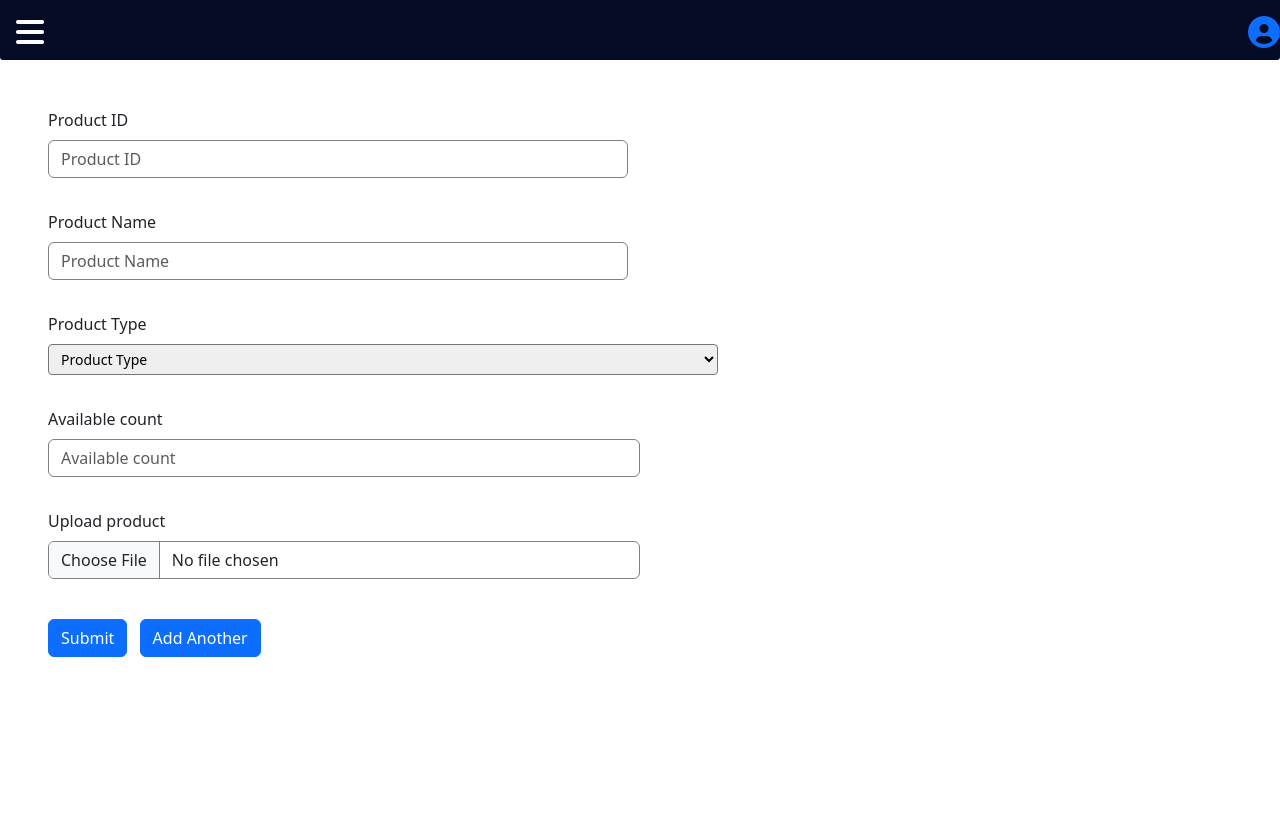
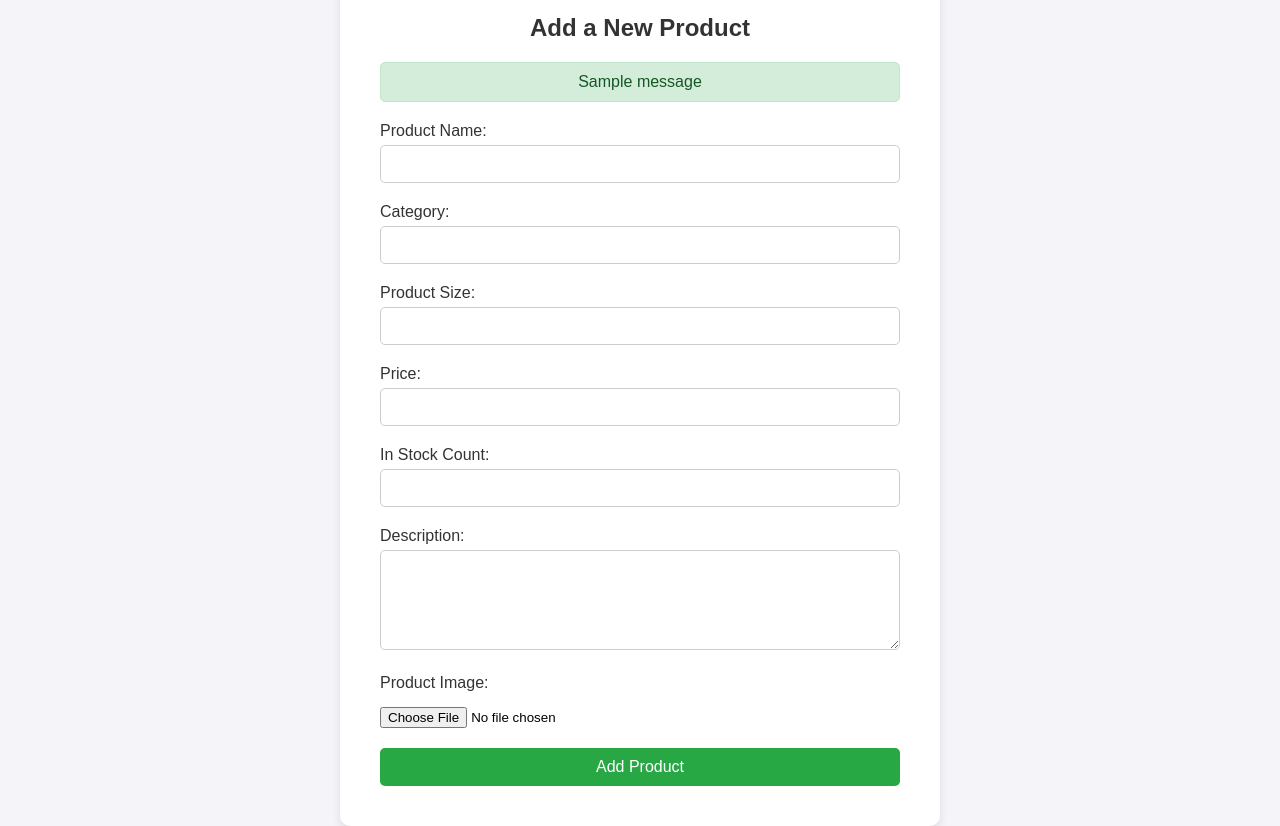
Before and after one commit to Anokxz/Inventory-Management, a Flask app: template templates/add_product.html in a window 1280 px wide. Before the commit the page ends 657 px from the top, so only its background shows below. Run offline with Flask 3, Linux system fonts and the light colour scheme; the template is opened without the code that fills it, so the values that code supplies are empty; tables that the repository leaves empty or names only in its code hold one stand-in row (values such as "Sample post"); one stand-in notice (Sample message) is shown.

Commit message:
new changes

```diff
--- a/app.py
+++ b/app.py
@@ -1,14 +1,32 @@
-from flask import Flask,request, render_template,make_response,redirect, url_for
+from flask import Flask,request, render_template,make_response,redirect, url_for,flash, send_file
+import io
+import json
+import base64
+
+import os
+from dotenv import load_dotenv
+load_dotenv()
+DB_HOST = os.getenv('DB_HOST')
+DB_USER = os.getenv('DB_USER')
+DB_PASSWD = os.getenv('DB_PASSWD')
+
+import mysql.connector
+connection = mysql.connector.connect(
+    host=DB_HOST,
+    user=DB_USER,
+    password=DB_PASSWD,
+    database="mini",
+    port="24967"
+)
 
 app = Flask(__name__)
+app.secret_key = "mini-inventory"
 
 @app.route("/")
 def index():
     return render_template("index.html")
 
-@app.route("/add")
-def add_product():
-    return render_template("add_product.html")
+
 @app.route("/materials")
 def materials():
     return render_template("materials.html")
@@ -17,9 +35,40 @@ def materials():
 def customize_design():
     return "TODO customize_design"
 
-@app.route("/available_products")
+@app.route("/products", methods=["GET", "POST"])
 def available_products():
-    return render_template("products.html")
+    if request.method == "POST":
+        pass
+
+    cursor = connection.cursor(dictionary=True)
+
+    cursor.execute("select * from products;")
+
+    products = cursor.fetchall()
+    for product in products:
+        # product["Img"] = send_file(io.BytesIO(product["Img"]), mimetype='image/jpeg')
+        product["Img"] = base64.b64encode(product["Img"]).decode('utf-8')
+    return render_template("products.html", products=products)
+
+@app.route("/product", methods=["GET", "POST"])
+def product():
+    if request.method == "POST":
+        new_product = request.form.to_dict()
+        image = request.files['image'].read()
+
+
+        cursor = connection.cursor()
+        cursor.execute("Insert into products(name, category, psize, Price, InStockCount, Img, Descript) \
+                        values(%s ,%s ,%s ,%s ,%s ,%s ,%s)",\
+                (new_product["name"],new_product["category"],new_product["psize"],\
+                new_product["price"],new_product["in_stock_count"],image,new_product["description"]))
+        connection.commit()
+
+        return redirect("/products")
+
+@app.route("/product/add")
+def add_product():
+    return render_template("add_product.html")
 
 @app.route("/stock_view")
 def stock_view():
@@ -47,7 +96,7 @@ def login():
         if username == "admin" and password == "admin":
             # Add this to session storage
             return redirect('/')
-        return "Display error in login page"
+        flash("Invalid Login", category='error')
         return  render_template("login.html", error=True)
     #GET METHOD
     return render_template("login.html")
--- /dev/null
+++ b/static/add_product.css
@@ -0,0 +1,99 @@
+* {
+    margin: 0;
+    padding: 0;
+    box-sizing: border-box;
+}
+
+body {
+    font-family: 'Poppins', sans-serif;
+    background-color: #f4f4f9;
+    display: flex;
+    justify-content: center;
+    align-items: center;
+    height: 100vh;
+}
+
+.container {
+    background-color: #fff;
+    padding: 40px;
+    border-radius: 10px;
+    box-shadow: 0 4px 10px rgba(0, 0, 0, 0.1);
+    max-width: 600px;
+    width: 100%;
+}
+
+h1 {
+    text-align: center;
+    margin-bottom: 20px;
+    font-size: 24px;
+    color: #333;
+}
+
+form {
+    display: flex;
+    flex-direction: column;
+}
+
+.form-group {
+    margin-bottom: 20px;
+}
+
+label {
+    font-size: 16px;
+    color: #333;
+    margin-bottom: 5px;
+    display: block;
+}
+
+input[type="text"],
+input[type="number"],
+textarea {
+    width: 100%;
+    padding: 10px;
+    border: 1px solid #ccc;
+    border-radius: 5px;
+    font-size: 14px;
+    color: #333;
+}
+
+textarea {
+    resize: vertical;
+    min-height: 100px;
+}
+
+input[type="file"] {
+    margin-top: 10px;
+}
+
+button {
+    background-color: #28a745;
+    color: white;
+    padding: 10px;
+    border: none;
+    border-radius: 5px;
+    font-size: 16px;
+    cursor: pointer;
+}
+
+button:hover {
+    background-color: #218838;
+}
+
+.alert {
+    padding: 10px;
+    border-radius: 5px;
+    margin-bottom: 20px;
+    text-align: center;
+}
+
+.alert-success {
+    background-color: #d4edda;
+    color: #155724;
+    border: 1px solid #c3e6cb;
+}
+
+.alert-error {
+    background-color: #f8d7da;
+    color: #721c24;
+    border: 1px solid #f5c6cb;
+}
--- a/templates/add_product.html
+++ b/templates/add_product.html
@@ -1,62 +1,61 @@
-{% extends "layout.html" %}
-<!-- Title -->
-{% block title %}Payment{% endblock %}
-{% block cssLink %}
-  <link href="https://cdn.jsdelivr.net/npm/bootstrap@5.3.0-alpha1/dist/css/bootstrap.min.css" rel="stylesheet" crossorigin="anonymous">
-{% endblock %}
+<!DOCTYPE html>
+<html lang="en">
+<head>
+    <meta charset="UTF-8">
+    <meta name="viewport" content="width=device-width, initial-scale=1.0">
+    <title>Add Product</title>
+    <link rel="stylesheet" href="{{ url_for('static', filename='add_product.css') }}">
+</head>
+<body>
+    <div class="container">
+        <h1>Add a New Product</h1>
 
-{% block content %}
-  <div class="card-body p-md-5">
-    <form>
-      <div class="row">
-        <div class="col-md-6 mb-4 pb-2">
-          <div class="form-outline">
-            <label class="form-label">Product ID</label>
-            <input type="text" placeholder="Product ID" class="form-control" style="border: 1px solid grey;" />
-          </div>
-        </div>
+        {% with messages = get_flashed_messages(with_categories=true) %}
+            {% if messages %}
+                {% for category, message in messages %}
+                    <div class="alert alert-{{ category }}">{{ message }}</div>
+                {% endfor %}
+            {% endif %}
+        {% endwith %}
+
+        <form action="/product" method="POST" enctype="multipart/form-data">
+            <div class="form-group">
+                <label for="name">Product Name:</label>
+                <input type="text" id="name" name="name" required>
             </div>
 
-      <div class="row">
-        <div class="col-md-6 mb-4 pb-2">
-          <div class="form-outline w-100">
-            <label class="form-label">Product Name</label>
-            <input type="text" class="form-control" placeholder="Product Name" style="border: 1px solid grey;" />
-          </div>
-        </div>
+            <div class="form-group">
+                <label for="category">Category:</label>
+                <input type="text" id="category" name="category" required>
             </div>
 
-      <div class="col-md-12 mb-4 pb-2">
-        <div class="form-outline">
-          <label class="form-label">Product Type</label>
-          <select class="select form-control-sm d-block mt-8" style="width: 670px;">
-            <option value="1" disabled selected hidden>Product Type</option>
-            <option value="2">sofa</option>
-            <option value="3">bed</option>
-            <option value="4">dining table</option>
-            <option value="5">writing table</option>
-            <option value="6">tepoy</option>
-          </select>
-        </div>
+            <div class="form-group">
+                <label for="psize">Product Size:</label>
+                <input type="text" id="psize" name="psize" required>
             </div>
 
-      <div class="col-md-6 mb-4 pb-2">
-        <div class="form-outline">
-          <label class="form-label">Available count</label>
-          <input type="number" placeholder="Available count" class="form-control" style="border: 1px solid grey;" />
-        </div>
+            <div class="form-group">
+                <label for="price">Price:</label>
+                <input type="number" id="price" name="price" required>
             </div>
 
-      <div class="col-md-6 mb-4 pb-2">
-        <label class="form-label">Upload product</label>
-        <input class="form-control" id="formFileLg" type="file" style="border: 1px solid grey;" />
+            <div class="form-group">
+                <label for="in_stock_count">In Stock Count:</label>
+                <input type="number" id="in_stock_count" name="in_stock_count" required>
             </div>
 
-      <div class="mt-4 pt-2">
-        <input class="btn btn-primary" type="submit" value="Submit" />
-        <input class="btn btn-primary ms-2" type="submit" value="Add Another" />
+            <div class="form-group">
+                <label for="description">Description:</label>
+                <textarea id="description" name="description" required></textarea>
             </div>
 
+            <div class="form-group">
+                <label for="image">Product Image:</label>
+                <input type="file" id="image" name="image" accept="image/*" required>
+            </div>
+
+            <button type="submit">Add Product</button>
         </form>
     </div>
-{% endblock %}
+</body>
+</html>
--- a/templates/layout.html
+++ b/templates/layout.html
@@ -34,7 +34,7 @@
       <li class="nav-text"><a href="/"><i class="fas fa-home"></i> <span>Home</span></a></li>
       <li class="nav-text"><a href="/materials"><i class="fa-solid fa-scroll"></i><span>Manage Materials</span></a></li>
       <li class="nav-text"><a href="/customize_design"><i class="fa-solid fa-pencil"></i><span>Customize Furniture Design</span></a></li>
-      <li class="nav-text"><a href="/available_products"><i class="fa-brands fa-product-hunt"></i> <span>Available Products</span></a></li>
+      <li class="nav-text"><a href="/products"><i class="fa-brands fa-product-hunt"></i> <span>Available Products</span></a></li>
       <li class="nav-text"><a href="/stock_view"><i class="fa-solid fa-eye"></i> <span>Stock View</span></a></li>
       <li class="nav-text"><a href="/payment"><i class="fas fa-money-bill-alt"></i> <span>Payment Transaction</span></a></li>
       <li class="nav-text"><a href="/logout"><i class="fas fa-sign-out-alt"></i> <span>Logout</span></a></li>
```
Also changed, not shown: static/login.css (+34 -82 lines), static/payment.css (+19 -4 lines), static/product.css (+36 -1 lines), templates/add_materials.html (added, +62 -0 lines), templates/login.html (+13 -9 lines), templates/products.html (+19 -68 lines), templates/transaction.html (+10 -8 lines), 1 other file. Lines whose indentation alone changed are shown as unchanged.
